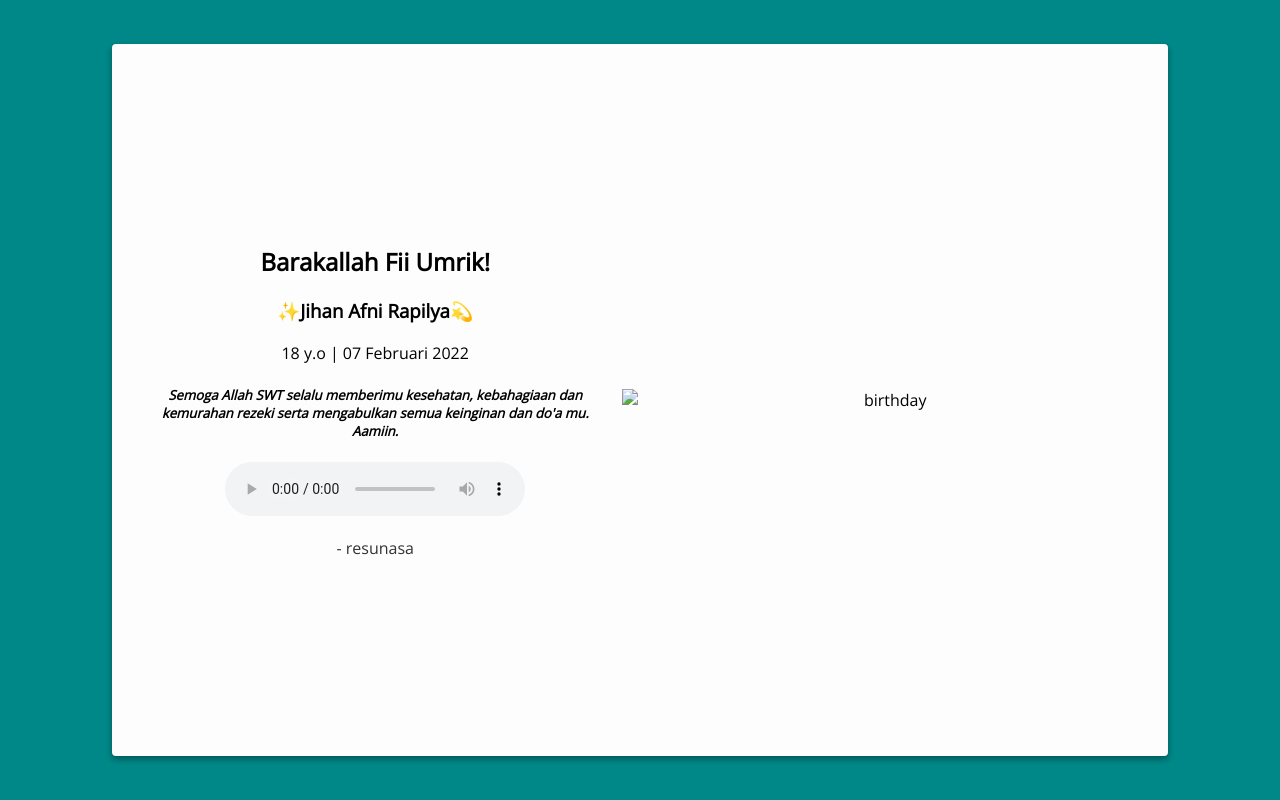
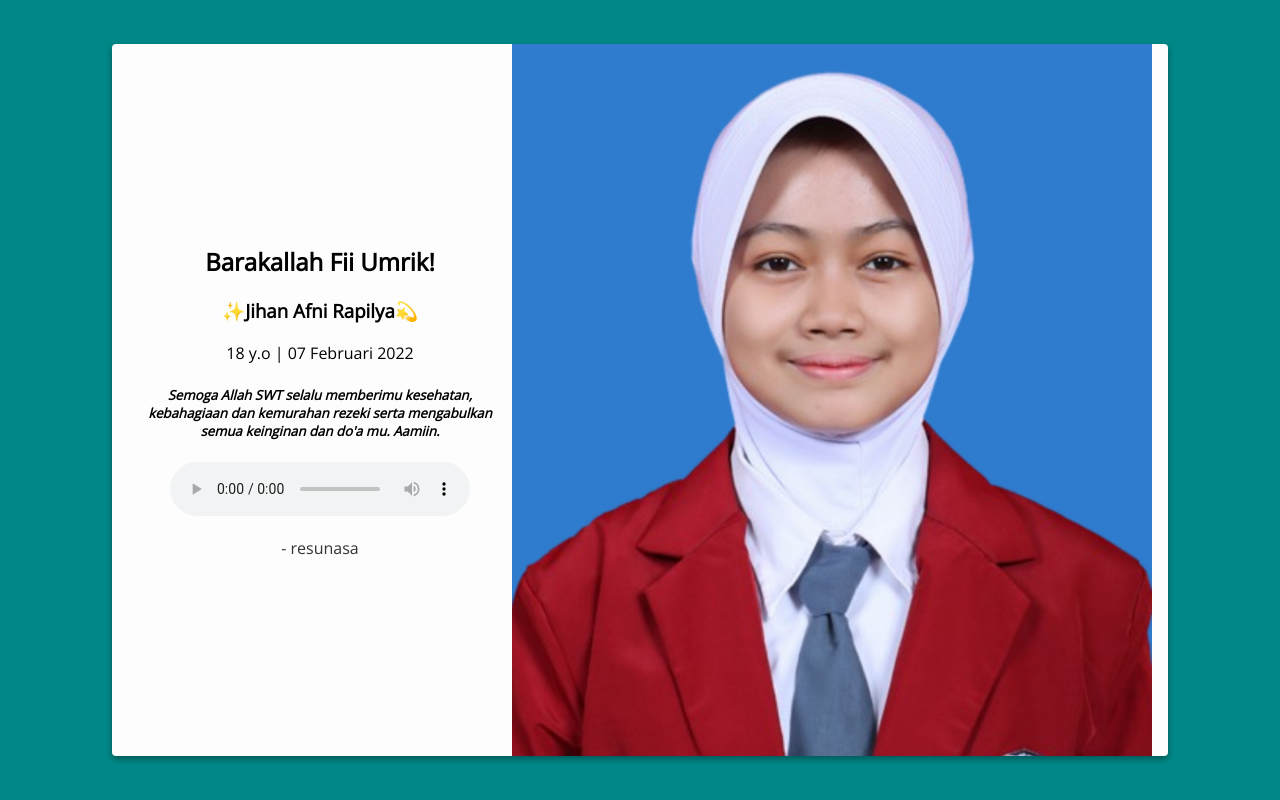
Before and after one commit to resunasa/jihanafni, a plain HTML site: page index.html in a window 1280 px wide. Drawn offline with nearby package versions, Linux system fonts and the light colour scheme.

Commit message:
Update index.html

```diff
--- a/index.html
+++ b/index.html
@@ -11,7 +11,7 @@
 </head>
 <body>
   <div class="card">
-    <img src="./pic.jpg" alt="birthday" class="birthday">
+    <img src="./20220114_205314_copy_818x1229.jpg" alt="birthday" class="birthday">
     <div class="text">
       <h2>Barakallah Fii Umrik!</h2>
       <h3>✨Jihan Afni Rapilya💫</h3>
```
